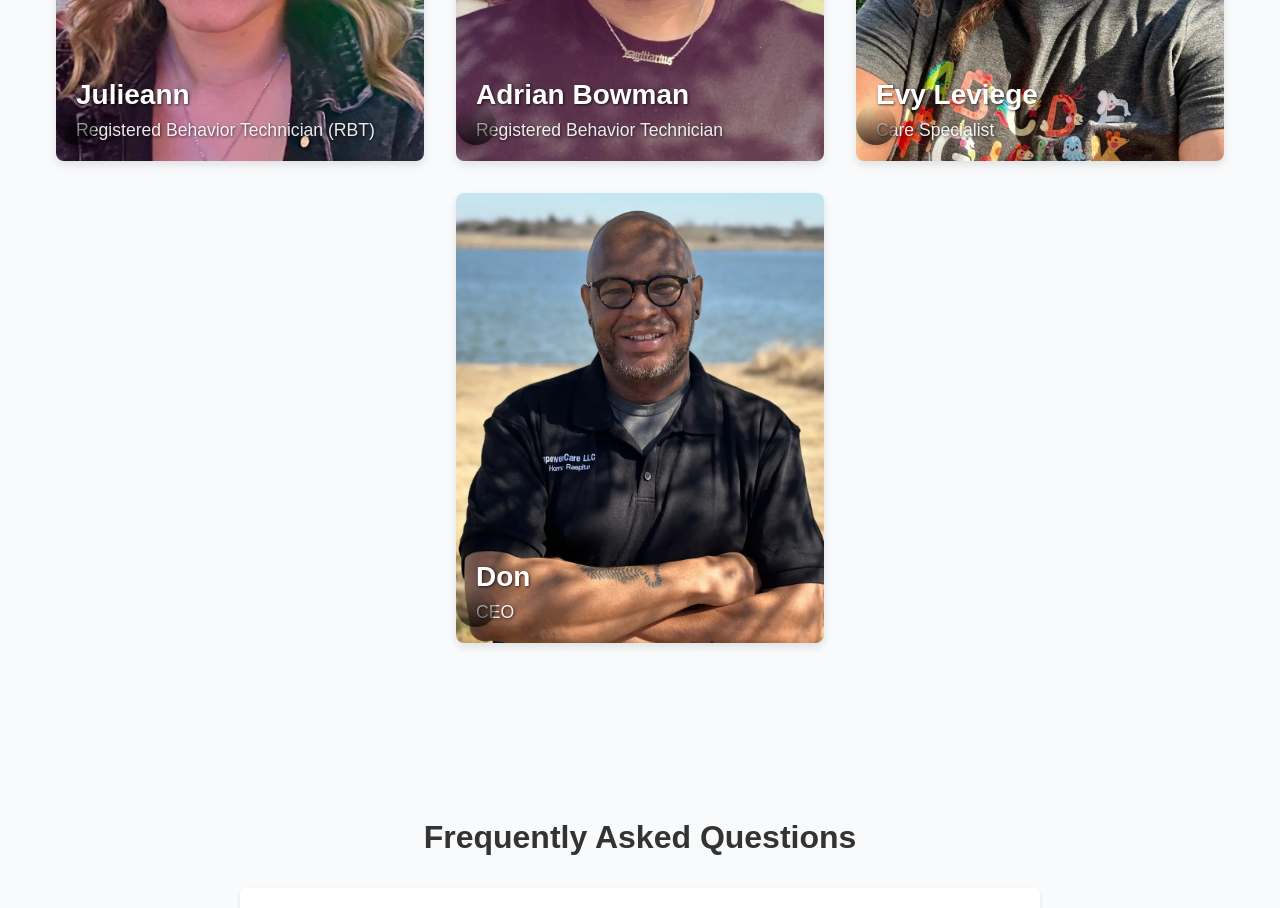
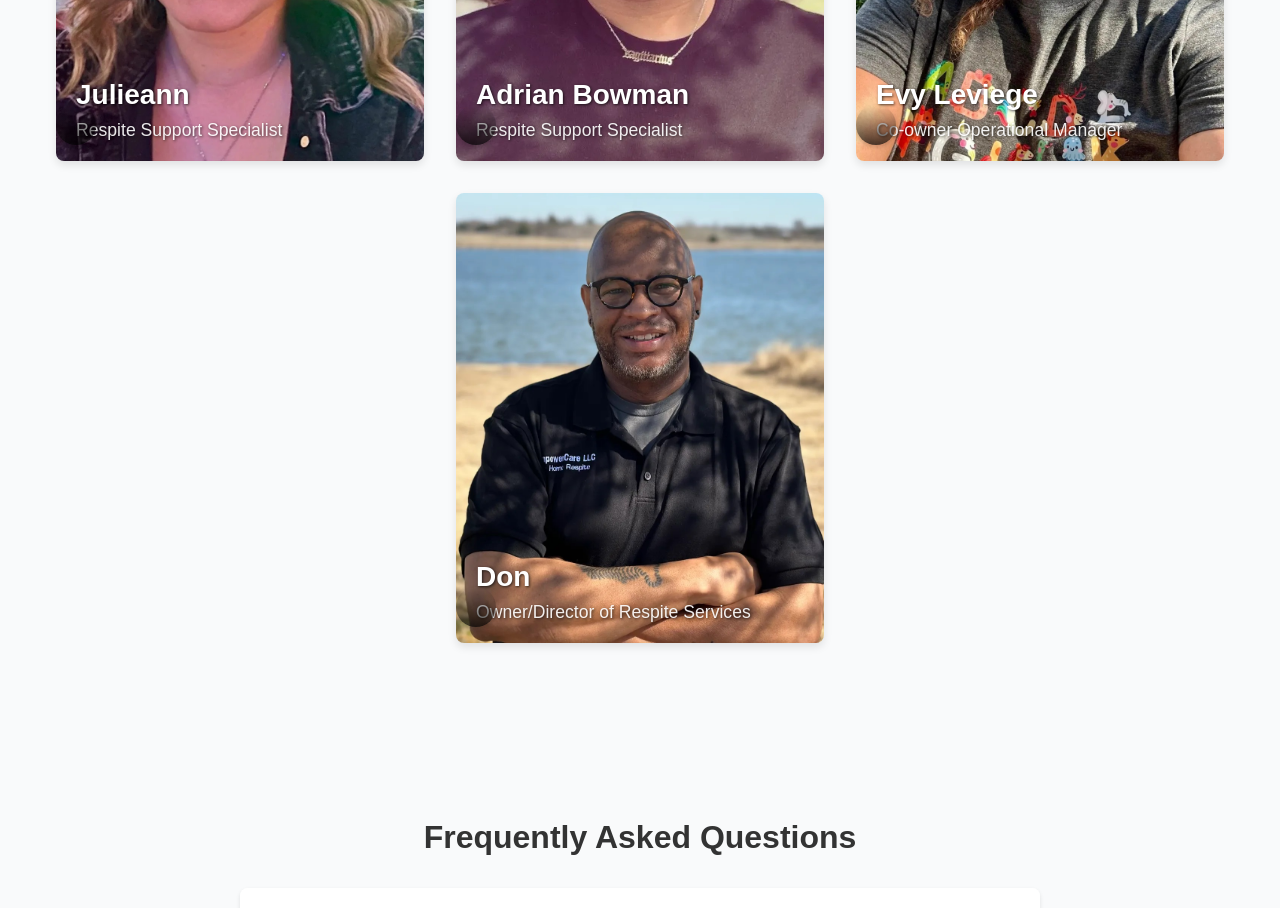
Before and after one commit to caydenFranceCoding/FinalEmpowerCareUpdate, a React (Create React App) app: page / in a window 1280 px wide. Shown: the part 2340-3248 px from the top of the page. Built offline with nearby package versions, Linux system fonts and the light colour scheme.

Commit message:
changed job titles and marked evys card

```diff
--- a/src/App.js
+++ b/src/App.js
@@ -224,7 +224,7 @@ function HomePage() {
               <div className="team-hover-card">
                 <img src={teamImages[0]} alt="Julieann" className="team-member-img"/>
                 <h3 className="team-member-name">Julieann</h3>
-                <p className="team-member-title">Registered Behavior Technician (RBT)</p>
+                <p className="team-member-title">Respite Support Specialist</p>
                 <div className="team-overlay">
                   <h3 className="team-member-overlay-name">Meet Julieann</h3>
                   <div className="team-member-description">
@@ -250,7 +250,7 @@ function HomePage() {
               <div className="team-hover-card">
                 <img src={teamImages[1]} alt="Adrian Bowman" className="team-member-img"/>
                 <h3 className="team-member-name">Adrian Bowman</h3>
-                <p className="team-member-title">Registered Behavior Technician</p>
+                <p className="team-member-title">Respite Support Specialist</p>
                 <div className="team-overlay">
                   <h3 className="team-member-overlay-name">Meet Adrian</h3>
                   <div className="team-member-description">
@@ -271,10 +271,11 @@ function HomePage() {
                 </div>
               </div>
 
+              {/* Evys Card */}
               <div className="team-hover-card">
                 <img src={teamImages[3]} alt="Evy Leviege" className="team-member-img"/>
                 <h3 className="team-member-name">Evy Leviege</h3>
-                <p className="team-member-title">Care Specialist</p>
+                <p className="team-member-title">Co-owner Operational Manager</p>
                 <div className="team-overlay">
                   <h3 className="team-member-overlay-name">Meet Evy</h3>
                   <div className="team-member-description">
@@ -287,7 +288,7 @@ function HomePage() {
               <div className="team-hover-card">
                 <img src={teamImages[2]} alt="Don" className="team-member-img"/>
                 <h3 className="team-member-name">Don</h3>
-                <p className="team-member-title">CEO</p>
+                <p className="team-member-title">Owner/Director of Respite Services</p>
                 <div className="team-overlay">
                   <h3 className="team-member-overlay-name">Meet Don</h3>
                   <div className="team-member-description">
```
